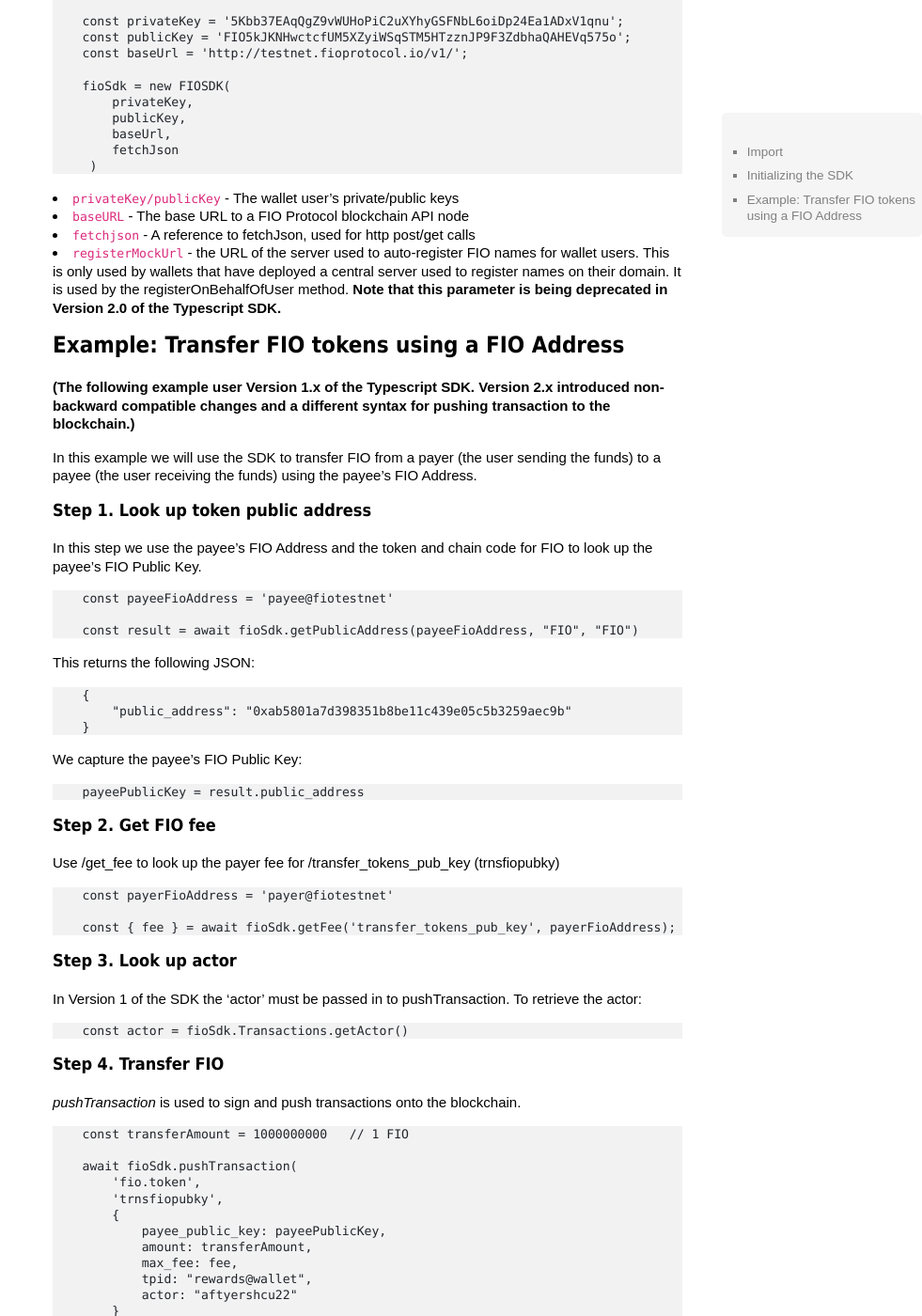
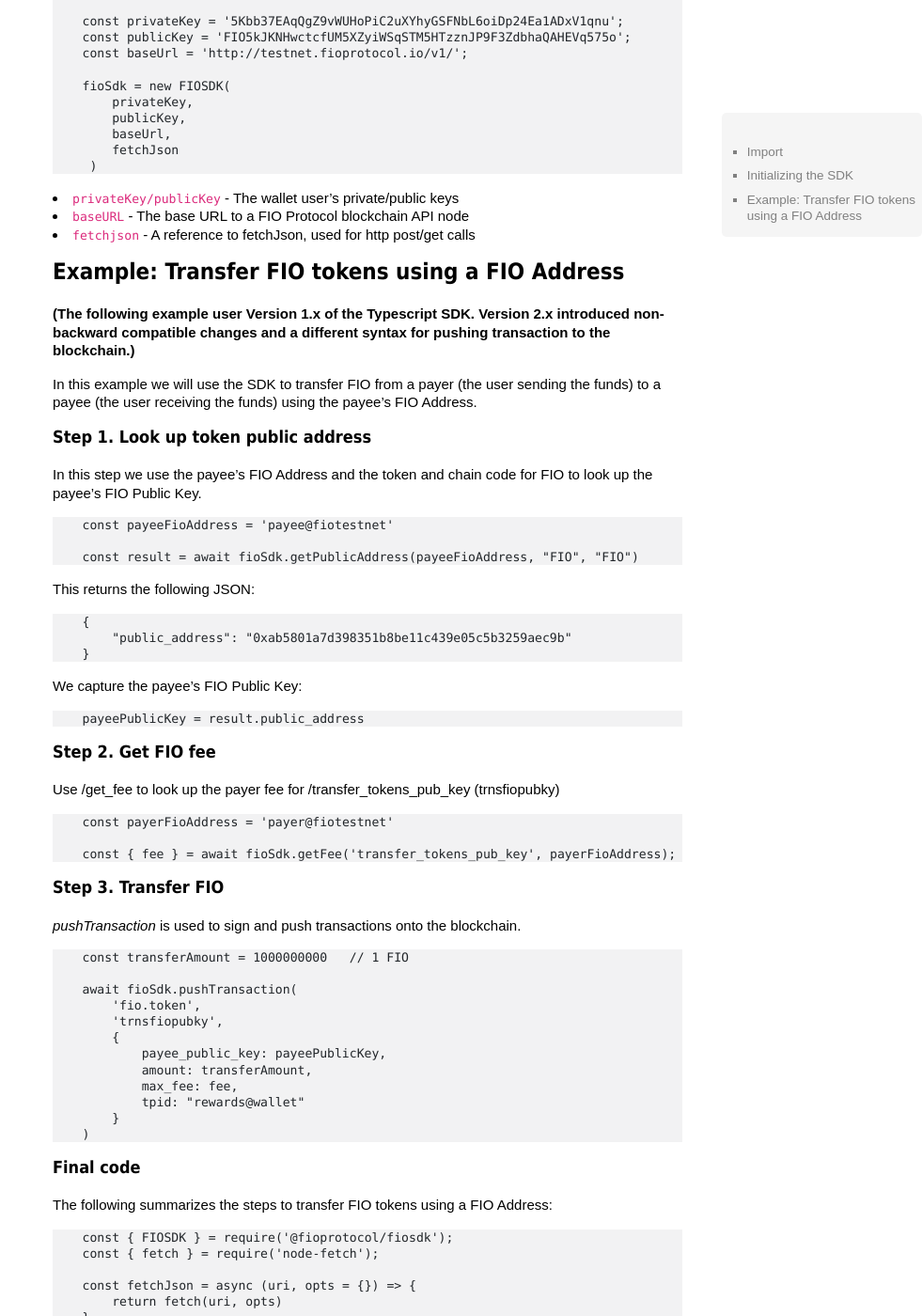
Before and after one commit to fioprotocol/fio-devhub, a Jekyll site: the page built from pages/sdk-js-using.md, in a window 1280 px wide and 1400 px high, scrolled down 454 px. Shown: the whole window at 94% size, without its empty margins (299-1280 px from the left). Built offline with Jekyll 4.4.1, drawn with Linux system fonts in a browser that asks for light colours; some of the changed text lies outside the part shown.

Commit message:
Removed mock register api url

````diff
--- a/pages/sdk-js-using.md
+++ b/pages/sdk-js-using.md
@@ -38,7 +38,6 @@ The Typescript SDK uses a singleton model requiring initialization in the constr
 * `privateKey/publicKey` - The wallet user's private/public keys
 * `baseURL` - The base URL to a FIO Protocol blockchain API node
 * `fetchjson` - A reference to fetchJson, used for http post/get calls
-* `registerMockUrl` - the URL of the server used to auto-register FIO names for wallet users. This is only used by wallets that have deployed a central server used to register names on their domain. It is used by the registerOnBehalfOfUser method. **Note that this parameter is being deprecated in Version 2.0 of the Typescript SDK.**
 
 ## Example: Transfer FIO tokens using a FIO Address
 
@@ -79,15 +78,7 @@ Use /get_fee to look up the payer fee for /transfer_tokens_pub_key (trnsfiopubky
     const { fee } = await fioSdk.getFee('transfer_tokens_pub_key', payerFioAddress);
 ```
 
-### Step 3. Look up actor
-
-In Version 1 of the SDK the 'actor' must be passed in to pushTransaction. To retrieve the actor:
-
-```javascript
-    const actor = fioSdk.Transactions.getActor()
-```
-
-### Step 4. Transfer FIO
+### Step 3. Transfer FIO
 
 *pushTransaction* is used to sign and push transactions onto the blockchain.
 
@@ -101,8 +92,7 @@ In Version 1 of the SDK the 'actor' must be passed in to pushTransaction. To ret
             payee_public_key: payeePublicKey,
             amount: transferAmount,
             max_fee: fee,
-            tpid: "rewards@wallet",
-            actor: "aftyershcu22"
+            tpid: "rewards@wallet"
         }
     )
 ```
@@ -148,8 +138,7 @@ The following summarizes the steps to transfer FIO tokens using a FIO Address:
                     payee_public_key: payeePublicKey,
                     amount: transferAmount,
                     max_fee: fee,
-                    tpid: "rewards@wallet",
-                    actor: "aftyershcu22"
+                    tpid: "rewards@wallet"
                 }
             )
         } catch (e) {
````
